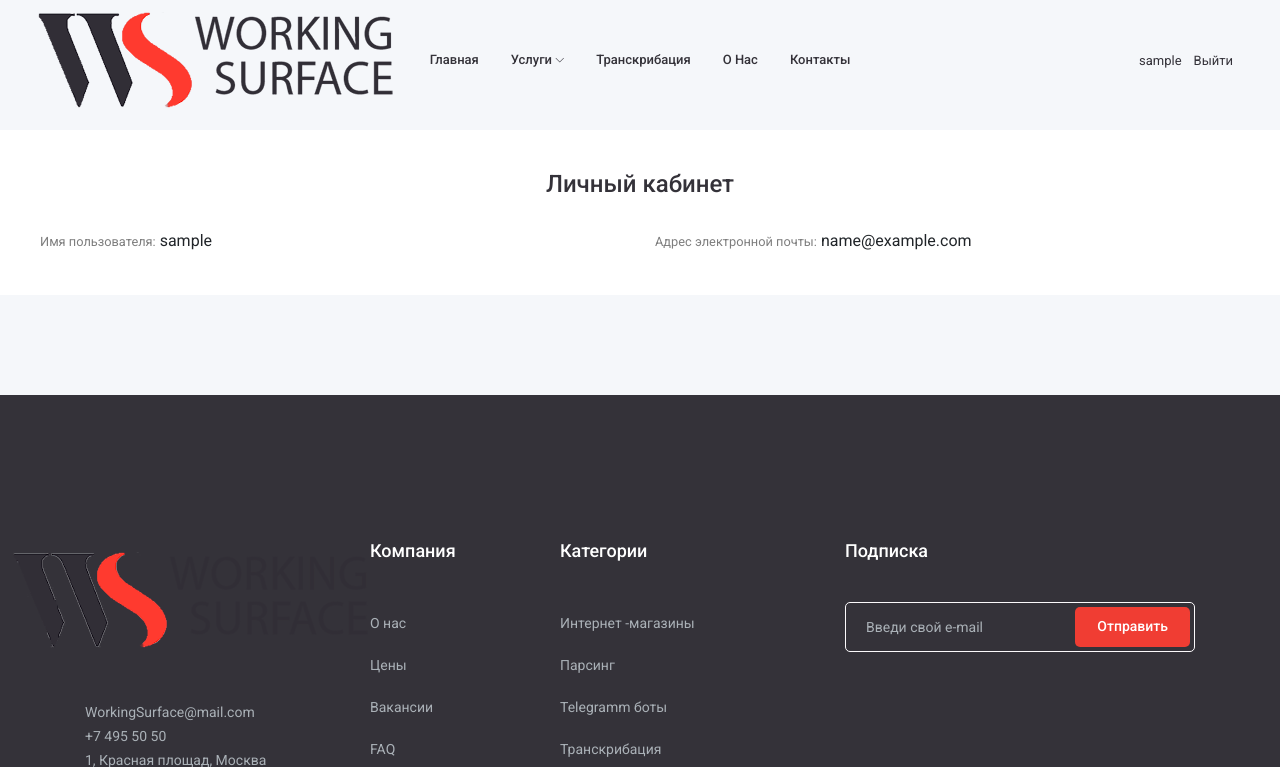
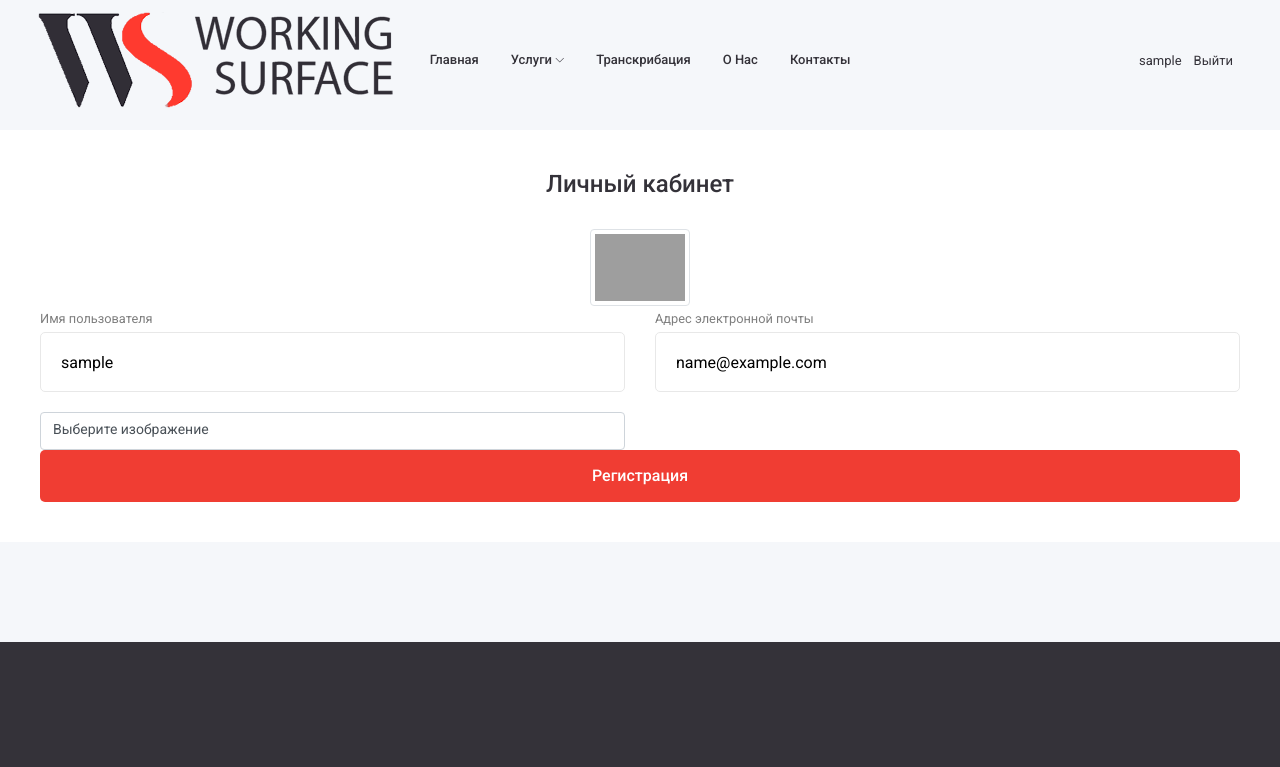
Before and after one commit to Martinovdima/jobboard, a Django app: page /users/profile/ in a window 1280 px wide. Shown: the top 767 px of the page. Run offline with Django 3.2, Linux system fonts and the light colour scheme; the visitor is signed in with stand-in values (Sample User, id 1); some libraries are stand-ins or nearby versions; grey boxes are pictures that could not be loaded.

Commit message:
created UserProfileForm

```diff
--- a/users/forms.py
+++ b/users/forms.py
@@ -1,4 +1,4 @@
-from django.contrib.auth.forms import AuthenticationForm, UserCreationForm
+from django.contrib.auth.forms import AuthenticationForm, UserCreationForm, UserChangeForm
 from django import forms
 
 from users.models import User
@@ -18,3 +18,12 @@ class UserRegisterForm(UserCreationForm):
     class Meta:
         model = User
         fields = ('username', 'email', 'password1', 'password2')
+
+
+class UserProfileForm(UserChangeForm):
+    username = forms.CharField(widget=forms.TextInput(attrs={'readonly': True}))
+    email = forms.CharField(widget=forms.EmailInput(attrs={'readonly': True}))
+    image = forms.ImageField(widget=forms.FileInput(attrs={'class': 'custom-file-input'}), required=False)
+    class Meta:
+        model = User
+        fields = ('username', 'email', 'image')
--- a/users/templates/users/profile.html
+++ b/users/templates/users/profile.html
@@ -9,20 +9,42 @@
                         <div class="row justify-content-center">
                             <h4>Личный кабинет</h4>
                         </div>
-                           <div class="row">
+                        <div class="row justify-content-center">
+                                <img width="100" height="100"
+                                src="{% if user.image %} {{ user.image.url }} {% else %} {% static 'img/default_avatar.jpg' %} {% endif %}"
+                                class="img-thumbnail">
+                        </div>
+                        <form action="{% url 'users:register' %}" method="POST">
+                            {% csrf_token %}
+
+                            <div class="row">
                                 <div class="col-md-6">
                                     <div class="input_field">
-                                        <label class="small mb-1" for="{{ user.username.id_for_label }}">Имя пользователя: </label>
-                                        {{ user.username }}
+                                        <label class="small mb-1" for="{{ form.username.id_for_label }}">Имя пользователя </label>
+                                        {{ form.username }}
                                     </div>
                                 </div>
                                 <div class="col-md-6">
                                     <div class="input_field">
-                                        <label class="small mb-1" for="{{ form.email.id_for_label }}">Адрес электронной почты: </label>
-                                        {{ user.email }}
+                                        <label class="small mb-1" for="{{ form.email.id_for_label }}">Адрес электронной почты </label>
+                                        {{ form.email }}
                                     </div>
                                 </div>
-                           </div>
+                                <div class="col-md-6">
+                                    <div class="custom-file">
+                                        <label class="custom-file-label" for="{{ form.image.id_for_label }}">Выберите изображение</label>
+                                        {{ form.image }}
+                                    </div>
+                                </div>
+
+                                <div class="col-md-12">
+                                    <div class="submit_btn">
+                                        <button class="boxed-btn3 w-100" type="submit">Регистрация</button>
+                                    </div>
+                                </div>
+                            </div>
+                        </form>
+
                         </div>
     </div>
 {% endblock %}
--- a/users/views.py
+++ b/users/views.py
@@ -3,7 +3,7 @@ from django.shortcuts import render
 from django.contrib import auth, messages
 from django.urls import reverse
 
-from users.forms import UserLoginForm, UserRegisterForm
+from users.forms import UserLoginForm, UserRegisterForm, UserProfileForm
 
 
 # Create your views here.
@@ -37,7 +37,9 @@ def register(request):
 
 
 def profile(request):
-    return render(request, 'users/profile.html')
+    form = UserProfileForm(instance=request.user)
+    content = {'title': 'Личный кабинет', 'form': form}
+    return render(request, 'users/profile.html', content)
 
 
 def logout(request):
```
